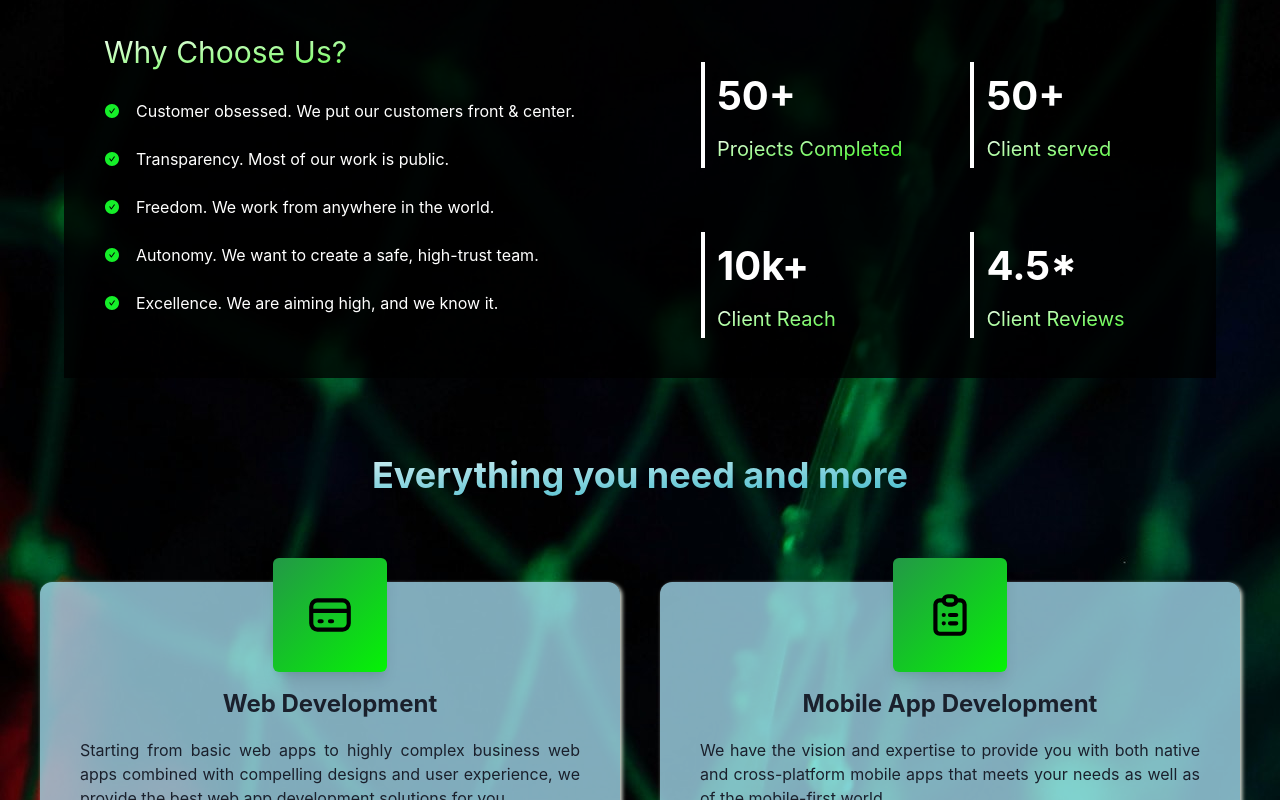
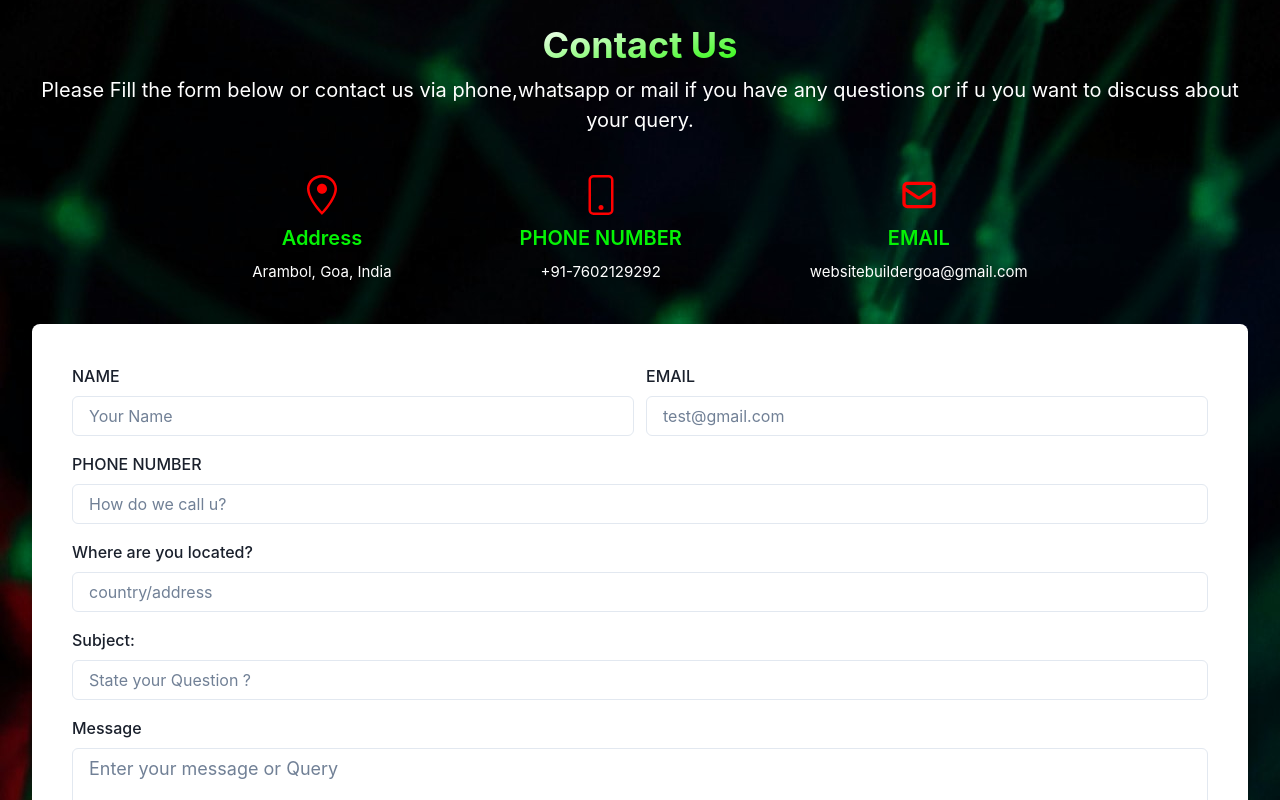
Before and after one commit to WebsiteBuildersGoa/WebsiteBuildersGoa, a React (Create React App) app: page / in a window 1280 px wide. Shown: the part 940-1740 px from the top of the page. Built offline with nearby package versions, Linux system fonts and the light colour scheme.

Commit message:
Update stats.js

```diff
--- a/src/stats.js
+++ b/src/stats.js
@@ -1,88 +1,140 @@
-import * as React from 'react';
-import { Container, Text, SimpleGrid, Box, chakra, Stack, HStack, Icon } from '@chakra-ui/react';
-import { AiFillCheckCircle } from 'react-icons/ai';
+import { Fragment } from 'react';
+import {
+    Container,
+    FormControl,
+    FormLabel,
+    Input,
+    Textarea,
+    Stack,
+    Button,
+    Heading,
+    useColorModeValue,
+    VStack,
+    Flex,
+    Text,
+    Icon,
+    Divider
+} from '@chakra-ui/react';
+// Here we have used react-icons package for the icons
+import { GoLocation } from 'react-icons/go';
+import { BsPhone } from 'react-icons/bs';
+import { HiOutlineMail } from 'react-icons/hi';
 
-// interface StatData {
-//   label: string;
-//   score: string;
-// }
-
-const statData = [
+const contactOptions = [
     {
-        label: 'Projects Completed',
-        score: '50+'
+        label: 'Address',
+        value: 'Arambol, Goa, India',
+        icon: GoLocation
     },
     {
-        label: 'Client served',
-        score: '50+'
+        label: 'PHONE NUMBER',
+
+        value: '+91-7602129292',
+        icon: BsPhone
     },
     {
-        label: 'Client Reach',
-        score: '10k+'
-    },
-    {
-        label: 'Client Reviews',
-        score: '4.5*'
+        label: 'EMAIL',
+        value: 'websitebuildergoa@gmail.com',
+        icon: HiOutlineMail
     }
 ];
 
-const planList = [
-    'Customer obsessed. We put our customers front & center.',
-    'Transparency. Most of our work is public.',
-    'Freedom. We work from anywhere in the world.',
-    'Autonomy. We want to create a safe, high-trust team.',
-    'Excellence. We are aiming high, and we know it.'
-];
+const Contact = () => {
+    return (
+        <Container maxW="7xl" py={16} px={{ base: 4, md: 8 }}>
+            <Stack spacing={10}>
+                <Flex align="center" justify="center" direction="column">
+                    <Heading  bgGradient="linear(to-br,  white, #26f705)" bgClip="text"fontSize="4xl" mb={2}>
+                        Contact Us
+                    </Heading>
+                    <Text
+                        color='white' fontSize="20px" textAlign="center">
+                       Please Fill the form below or contact us via phone,whatsapp or mail if you have any questions or if u you want to discuss about your query.
 
-const BrandStats = () => {
-    return (
-        <Container my='30px'bg='#000000c9' maxW="6xl" p={{ base: 4, sm: 10 }}>
-            <Stack direction={{ base: 'column', md: 'row' }} justifyContent="space-between">
-                <Stack spacing={10}>
-                    {/* <chakra.h1 bgGradient="linear(to-br,  white, #15aabf)" bgClip="text" fontSize="4xl" lineHeight={1.2} fontWeight="bold">
-                        Our ultimate goal
-                    </chakra.h1>
-                    <Text fontSize="md" color="white" maxW="480px">
-                        We aim high trying to design the most effective and efficient tool for building UIs, for
-                        developers and designers. ChakraUI started back in 2019, to unify React. Since then,
-                        we've become a community of over 2M developers from every corner of the world.
-                    </Text> */}
+                    </Text>
+                </Flex>
+                <Stack
 
-                    <Stack spacing={6}>
-                        <Text fontSize="3xl" bgGradient="linear(to-br,  white,#26f705)" bgClip="text">
-                            Why Choose Us?
-                        </Text>
-                        {planList.map((data, index) => (
-                            <HStack key={index} alignItems="center" spacing={4} fontSize="16px">
-                                <Icon as={AiFillCheckCircle} w={4} h={4} color="#15ef29" />
-                                <Text justifyContent="space-between" textAlign="justify" color='white' fontSize="">{data}</Text>
-                            </HStack>
-                        ))}
-                    </Stack>
+                    spacing={{ base: 2, md: 2 }}
+                    direction={{ base: 'column', md: 'row' }}
+                    justify="center"
+                >
+                    {contactOptions.map((option, index) => (
+                        <Fragment key={index}>
+                            <Stack
+
+                                spacing={2} direction="column" justify="center" alignItems="center" px={14}>
+                                <Icon as={option.icon} w={10} h={10} color="red" />
+                                <Text color="rgb(5 243 5)"
+                                    fontSize="20px" fontWeight="semibold">
+                                    {option.label}
+                                </Text>
+                                <Text color="white" fontSize="15px" textAlign="center">
+                                    {option.value}
+                                </Text>
+                            </Stack>
+                            {contactOptions.length - 1 !== index && (
+                                <Flex d={{ base: '1', md: 'flex' }}>
+                                    <Divider orientation="none" />
+                                </Flex>
+                            )}
+                        </Fragment>
+                    ))}
                 </Stack>
-                <Stack>
-                    <SimpleGrid columns={2} spacing={16} pt={8} pl={{ base: 0, md: 10 }} margin="auto 0">
-                        {statData.map((data, index) => (
-                            <Stack
-                                key={index}
-                                pl={3}
-                                py={1}
-                                pr={1}
-                                borderLeft="4px solid"
-                                borderLeftColor="white"
-                                justifyContent="space-between"
-                            >
-                                <Box fontSize="40px" fontWeight="bold" color="white">
-                                    {data.score}
-                                </Box>
-                                <Text bgGradient="linear(to-br,  white, #26f705)" bgClip="text" fontSize="xl"fontweight='600'>{data.label}</Text>
-                            </Stack>
-                        ))}
-                    </SimpleGrid>
-                </Stack>
+                <VStack
+                    as="form"
+                    spacing={8}
+                    w="100%"
+                    bg={useColorModeValue('white', 'gray.700')}
+                    rounded="lg"
+                    boxShadow="lg"
+                    p={{ base: 5, sm: 10 }}
+                >
+                    <VStack spacing={4} w="100%">
+                        <Stack w="100%" spacing={3} direction={{ base: 'column', md: 'row' }}>
+                            <FormControl id="name">
+                                <FormLabel>NAME</FormLabel>
+                                <Input type="text" placeholder="Your Name" rounded="md" />
+                            </FormControl>
+                            <FormControl id="email">
+                                <FormLabel>EMAIL</FormLabel>
+                                <Input type="email" placeholder="test@gmail.com" rounded="md" />
+                            </FormControl>
+                        </Stack>
+                        <FormControl id="subject">
+                            <FormLabel>PHONE NUMBER</FormLabel>
+                            <Input type="text" placeholder="How do we call u?" rounded="md" />
+                        </FormControl>
+                        <FormControl id="subject">
+                            <FormLabel>Where are you located?</FormLabel>
+                            <Input type="text" placeholder="country/address" rounded="md" />
+                        </FormControl>
+                        <FormControl id="subject">
+                            <FormLabel>Subject:</FormLabel>
+                            <Input type="text" placeholder="State your Question ?" rounded="md" />
+                        </FormControl>
+                        <FormControl id="message">
+                            <FormLabel>Message</FormLabel>
+                            <Textarea size="lg" placeholder="Enter your message or Query" rounded="md" />
+                        </FormControl>
+                    </VStack>
+                    <VStack w="100%">
+                        <Button
+                            bg="green.300"
+                            color="white"
+                            _hover={{
+                                bg: 'green.500'
+                            }}
+                            rounded="md"
+                            w={{ base: '100%', md: 'max-content' }}
+                        >
+                            Send Message
+                        </Button>
+                    </VStack>
+                </VStack>
             </Stack>
         </Container>
     );
 };
 
-export default BrandStats;
+export default Contact;
```
